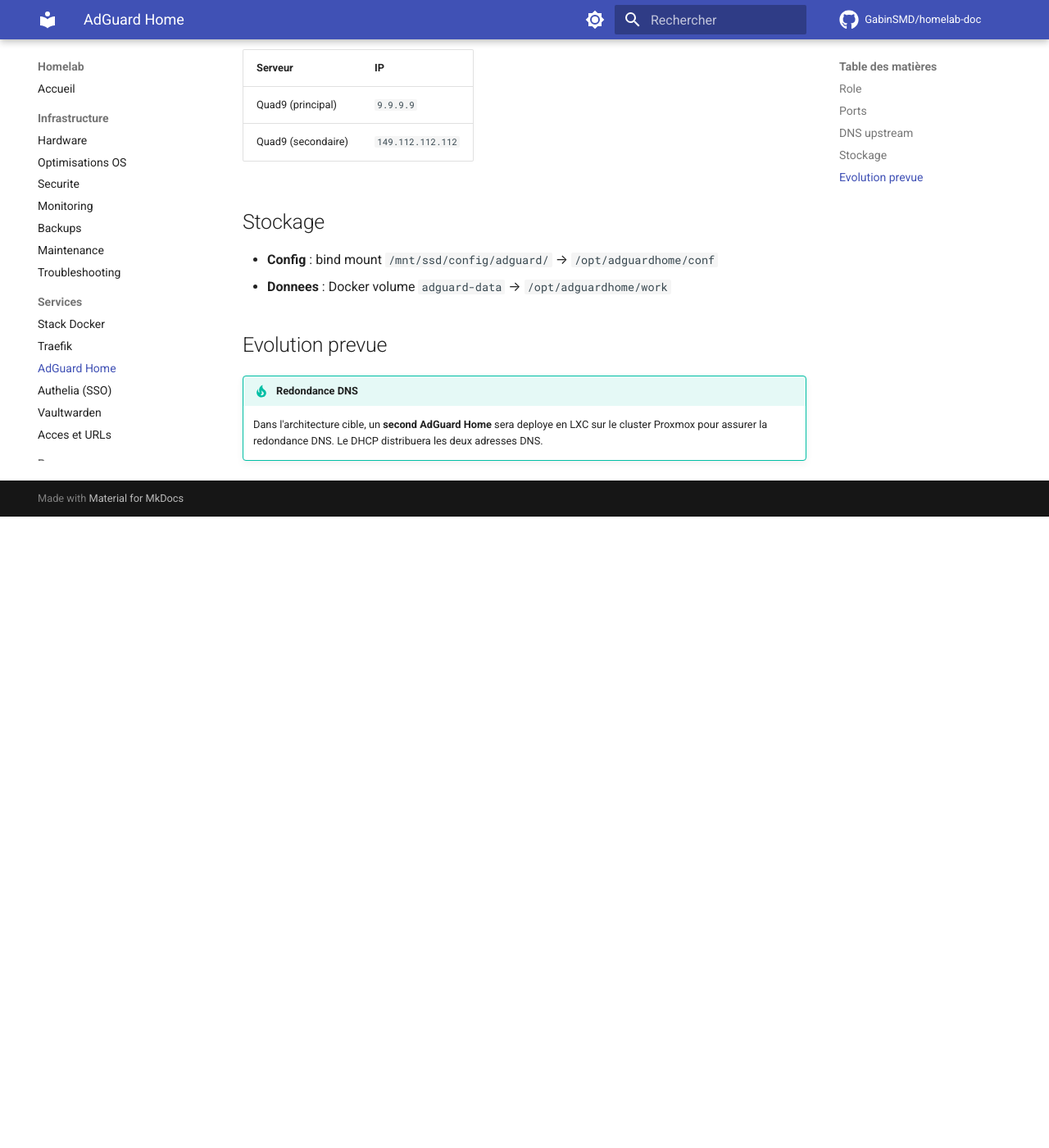
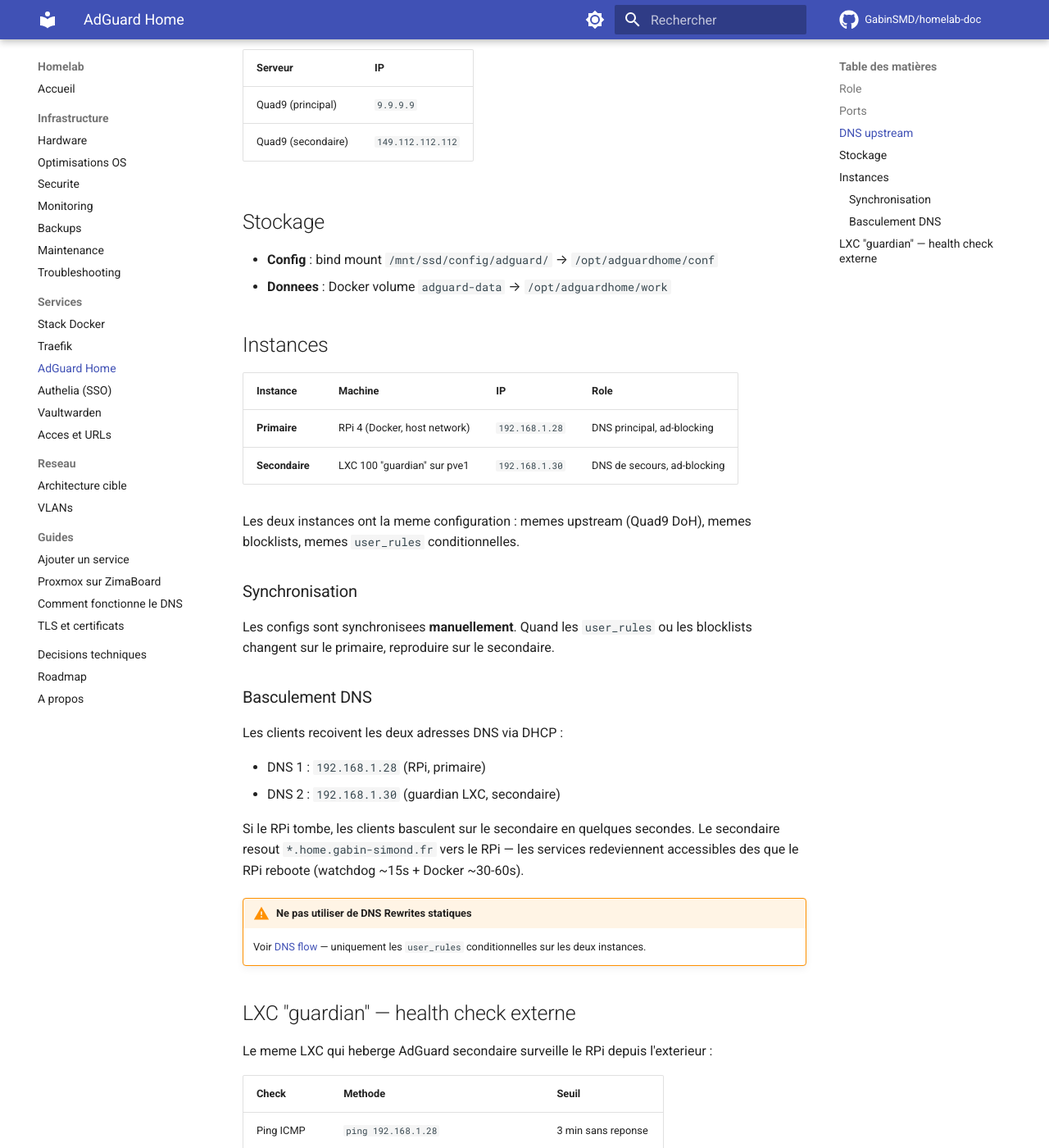
Before and after one commit to GabinSMD/homelab-doc, an MkDocs documentation site: the page built from docs/services/adguard.md, in a window 1280 px wide and 1400 px high, scrolled down 789 px. Shown: the whole window at 82% size. Built offline with MkDocs 1.6.1 and Material for MkDocs 9.7.7, drawn with Linux system fonts in a browser that asks for light colours; comment, search, counter and statistics services are not loaded; before the commit the page ends 1419 px from its top, so only the background shows below that; some of the changed text lies outside the part shown.

Commit message:
docs: LXC guardian, AdGuard secondaire, health check externe
- Documente le LXC 100 "guardian" sur pve1 (192.168.1.30)
- AdGuard secondaire : memes user_rules, memes upstream, meme blocklists
- Health check externe du RPi (ping + Traefik + DNS, alerte ntfy a 3 min)
- Met a jour la page acces avec la section LXC Proxmox
- Met a jour la roadmap (AdGuard secondaire + auto-recovery SSD done)
- Instructions DNS secondaire Freebox (192.168.1.30)

Co-Authored-By: Claude Opus 4.6 (1M context) <noreply@anthropic.com>

```diff
--- a/docs/services/adguard.md
+++ b/docs/services/adguard.md
@@ -30,7 +30,41 @@ DNS et DHCP avec ad-blocking pour tout le reseau.
 - **Config** : bind mount `/mnt/ssd/config/adguard/` → `/opt/adguardhome/conf`
 - **Donnees** : Docker volume `adguard-data` → `/opt/adguardhome/work`
 
-## Evolution prevue
+## Instances
 
-!!! tip "Redondance DNS"
-    Dans l'architecture cible, un **second AdGuard Home** sera deploye en LXC sur le cluster Proxmox pour assurer la redondance DNS. Le DHCP distribuera les deux adresses DNS.
+| Instance | Machine | IP | Role |
+|---|---|---|---|
+| **Primaire** | RPi 4 (Docker, host network) | `192.168.1.28` | DNS principal, ad-blocking |
+| **Secondaire** | LXC 100 "guardian" sur pve1 | `192.168.1.30` | DNS de secours, ad-blocking |
+
+Les deux instances ont la meme configuration : memes upstream (Quad9 DoH), memes blocklists, memes `user_rules` conditionnelles.
+
+### Synchronisation
+
+Les configs sont synchronisees **manuellement**. Quand les `user_rules` ou les blocklists changent sur le primaire, reproduire sur le secondaire.
+
+### Basculement DNS
+
+Les clients recoivent les deux adresses DNS via DHCP :
+
+- DNS 1 : `192.168.1.28` (RPi, primaire)
+- DNS 2 : `192.168.1.30` (guardian LXC, secondaire)
+
+Si le RPi tombe, les clients basculent sur le secondaire en quelques secondes. Le secondaire resout `*.home.gabin-simond.fr` vers le RPi — les services redeviennent accessibles des que le RPi reboote (watchdog ~15s + Docker ~30-60s).
+
+!!! warning "Ne pas utiliser de DNS Rewrites statiques"
+    Voir [DNS flow](../guides/dns-flow.md#les-dns-rewrites-la-piece-cle) — uniquement les `user_rules` conditionnelles sur les deux instances.
+
+## LXC "guardian" — health check externe
+
+Le meme LXC qui heberge AdGuard secondaire surveille le RPi depuis l'exterieur :
+
+| Check | Methode | Seuil |
+|---|---|---|
+| Ping ICMP | `ping 192.168.1.28` | 3 min sans reponse |
+| Traefik HTTP | `curl http://192.168.1.28:8080/ping` | idem |
+| DNS | `dig @192.168.1.28 google.com` | info supplementaire |
+
+Si le RPi ne repond plus apres 3 min → alerte ntfy urgente.
+Si le RPi repond au ping mais Traefik est down → alerte ntfy haute.
+Quand le RPi revient → notification "RECOVERED" avec duree du downtime.
```
Also changed, not shown: docs/roadmap.md (+4 -1 lines), docs/services/acces.md (+6 -0 lines).
